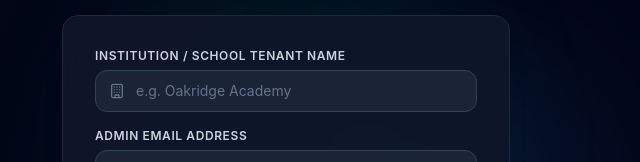
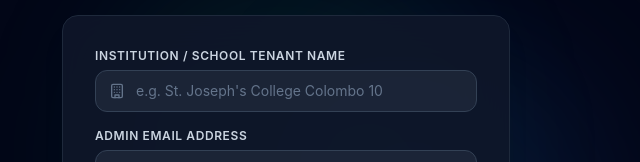
Before and after one commit to ManuthMethnidu/Verity, a React (Vite) app in the folder frontend/: page /login in a window 1280 px wide. Both pictures are taken after a click on the button "Need a new school tenant database? Register here". Shown: the part 239-401 px from the top of the page, without its empty margins (354-994 px from the left). Built offline with nearby package versions, Linux system fonts and the light colour scheme.

Commit message:
chore: update school name to St. Joseph's College Colombo 10

```diff
--- a/frontend/index.html
+++ b/frontend/index.html
@@ -10,7 +10,7 @@
     <link rel="manifest" href="/site.webmanifest" />
     <meta name="viewport" content="width=device-width, initial-scale=1.0, maximum-scale=1.0, user-scalable=no" />
     <meta name="theme-color" content="#0f172a" />
-    <title>Verity | Face-Recognition Classroom Attendance</title>
+    <title>Verity | St. Joseph's College Colombo 10</title>
   </head>
   <body class="bg-slate-900 text-slate-100 min-h-screen antialiased selection:bg-emerald-500 selection:text-white">
     <div id="root"></div>
--- a/frontend/src/components/DashboardLayout.jsx
+++ b/frontend/src/components/DashboardLayout.jsx
@@ -67,7 +67,7 @@ export function DashboardLayout() {
             </button>
             <div className="flex items-center gap-2">
               <span className="font-semibold text-white tracking-wide text-sm sm:text-base">
-                {user?.tenantName || 'Classroom Portal'}
+                {user?.tenantName || "St. Joseph's College Colombo 10"}
               </span>
               <span className="hidden sm:inline-flex items-center px-2 py-0.5 rounded text-[11px] font-medium bg-emerald-500/10 text-emerald-400 border border-emerald-500/20">
                 Active Tenant
--- a/frontend/src/components/Sidebar.jsx
+++ b/frontend/src/components/Sidebar.jsx
@@ -56,7 +56,7 @@ export function Sidebar({ mobileOpen, onClose }) {
             Active Tenant
           </div>
           <div className="text-sm font-medium text-slate-200 truncate mt-0.5">
-            {user?.tenantName || 'Default Tenant'}
+            {user?.tenantName || "St. Joseph's College Colombo 10"}
           </div>
           <div className="text-xs text-slate-400 truncate mt-0.5">
             {user?.email || 'admin@verity.edu'}
--- a/frontend/src/pages/Dashboard.jsx
+++ b/frontend/src/pages/Dashboard.jsx
@@ -54,11 +54,11 @@ export function Dashboard() {
             <span>AI Face Recognition Enabled</span>
           </div>
           <h1 className="text-2xl sm:text-3xl font-bold text-white tracking-tight">
-            Welcome back, {user?.tenantName || 'Classroom Admin'}
+            Welcome back, {user?.tenantName || "St. Joseph's College Colombo 10"}
           </h1>
           <p className="text-sm text-slate-400 mt-2 leading-relaxed">
-            BlazeFace + MobileFaceNet ONNX pipeline is ready for high-speed edge attendance
-            verification. Stable face embeddings are evaluated offline in Web Workers and synchronized
+            TensorFlow.js deep neural vision pipeline is active for real-time edge attendance
+            verification. Real individual 128-D facial biometrics are evaluated on-device and synchronized
             reliably.
           </p>
           <div className="flex flex-wrap items-center gap-3 mt-6">
--- a/frontend/src/pages/Login.jsx
+++ b/frontend/src/pages/Login.jsx
@@ -86,7 +86,7 @@ export function Login() {
                     required
                     value={tenantName}
                     onChange={(e) => setTenantName(e.target.value)}
-                    placeholder="e.g. Oakridge Academy"
+                    placeholder="e.g. St. Joseph's College Colombo 10"
                     className="w-full pl-10 pr-4 py-2.5 bg-slate-800/80 border border-slate-700 rounded-xl text-white placeholder-slate-500 text-sm focus:outline-none focus:ring-2 focus:ring-emerald-500 focus:border-transparent transition"
                   />
                 </div>
```
Also changed, not shown: 2 other files (tests, documents, lock files or other folders).
